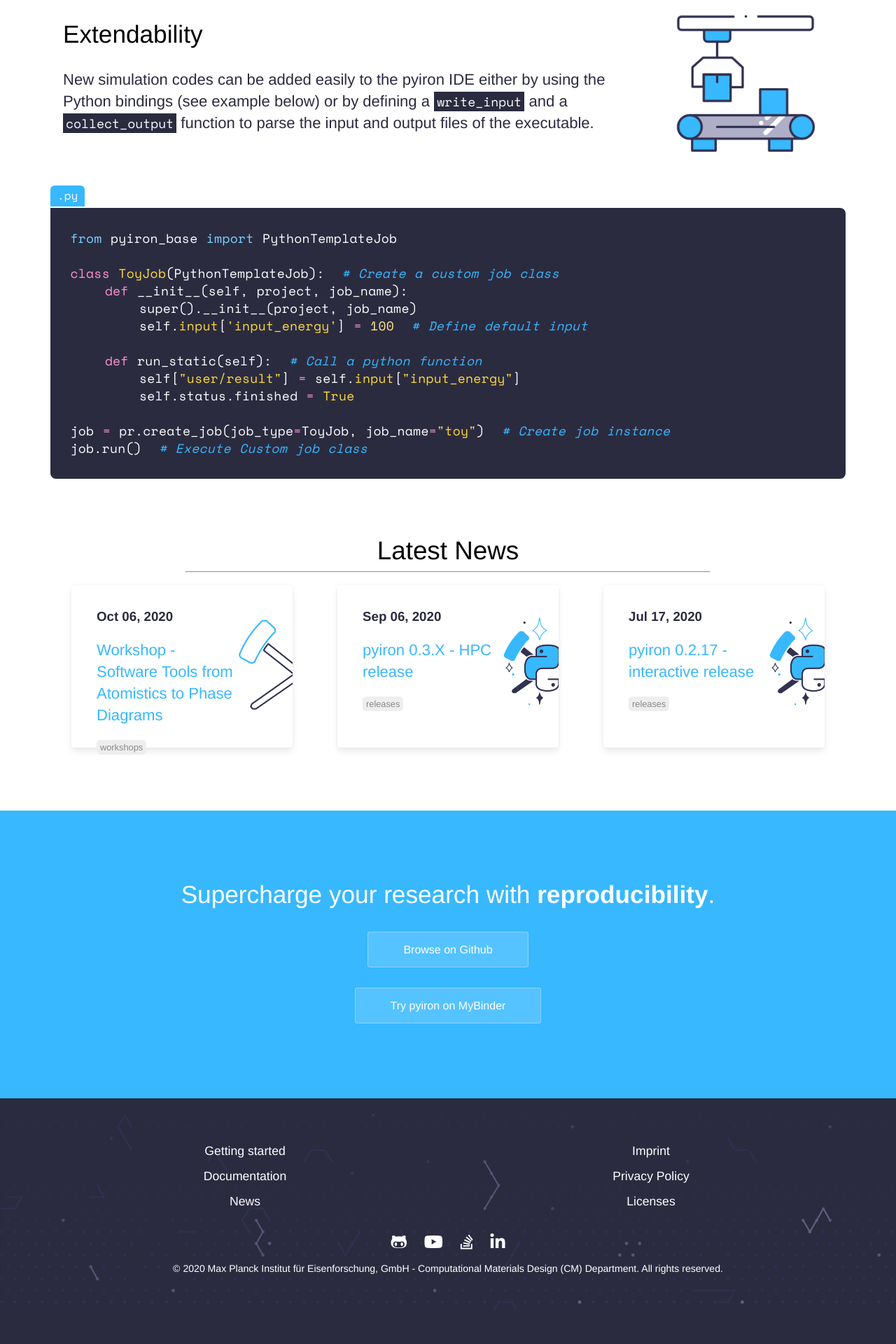
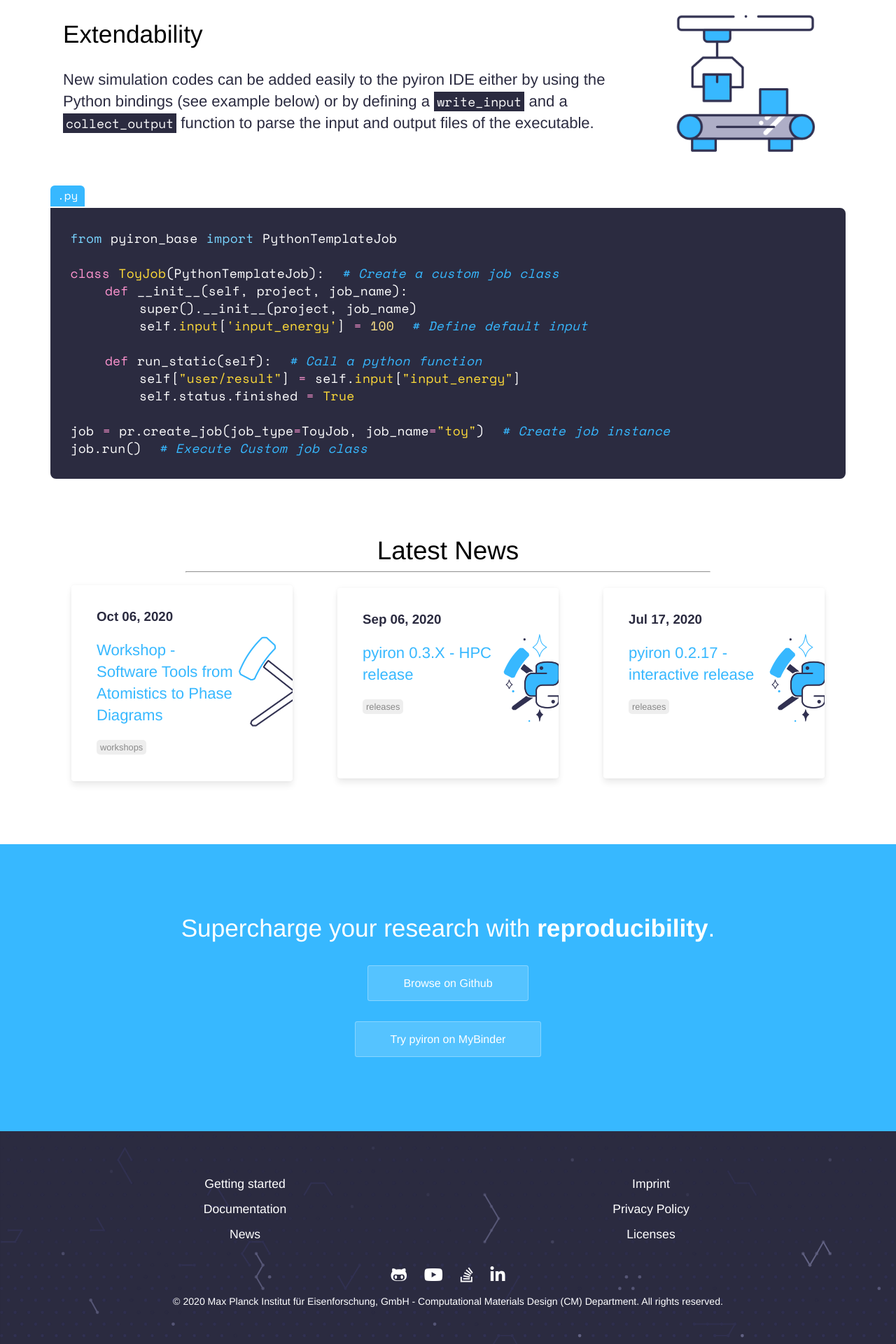
Before and after one commit to pyiron/pyiron.github.io, a Jekyll site: the page built from index.html, in a window 1280 px wide. Shown: the part 2695-4615 px from the top of the page at 70% size. Built offline with Jekyll 4.4.1, drawn with Linux system fonts in a browser that asks for light colours; nearby versions of some CDN libraries; before the commit the page ends 4567 px from its top, so only the background shows below that.

Commit message:
Slightly enlarge news cards

```diff
--- a/_sass/landing-page.scss
+++ b/_sass/landing-page.scss
@@ -102,7 +102,7 @@
 
 	.news-card {
 		width: 200px;
-		height: 200px;
+		min-height: 240px;
 	}
 
 	.content section:nth-child(even) .flex {
```
